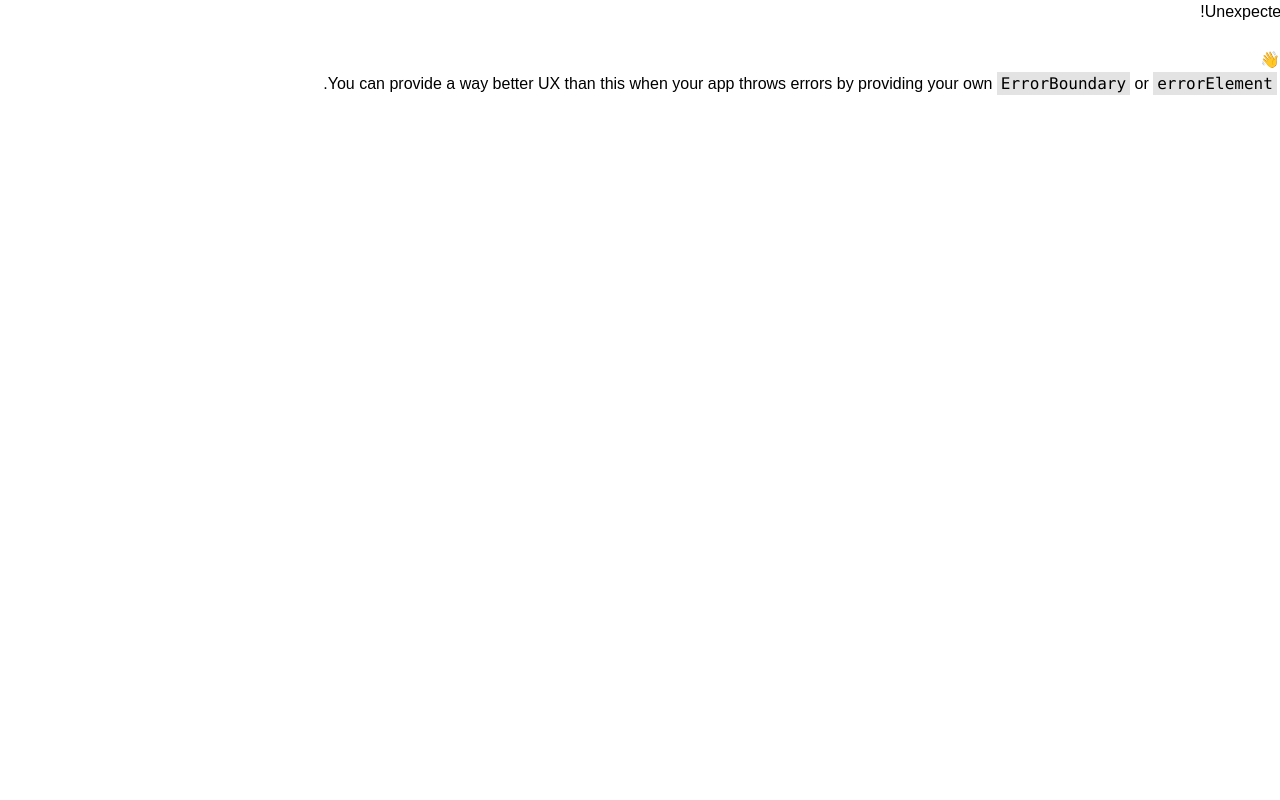
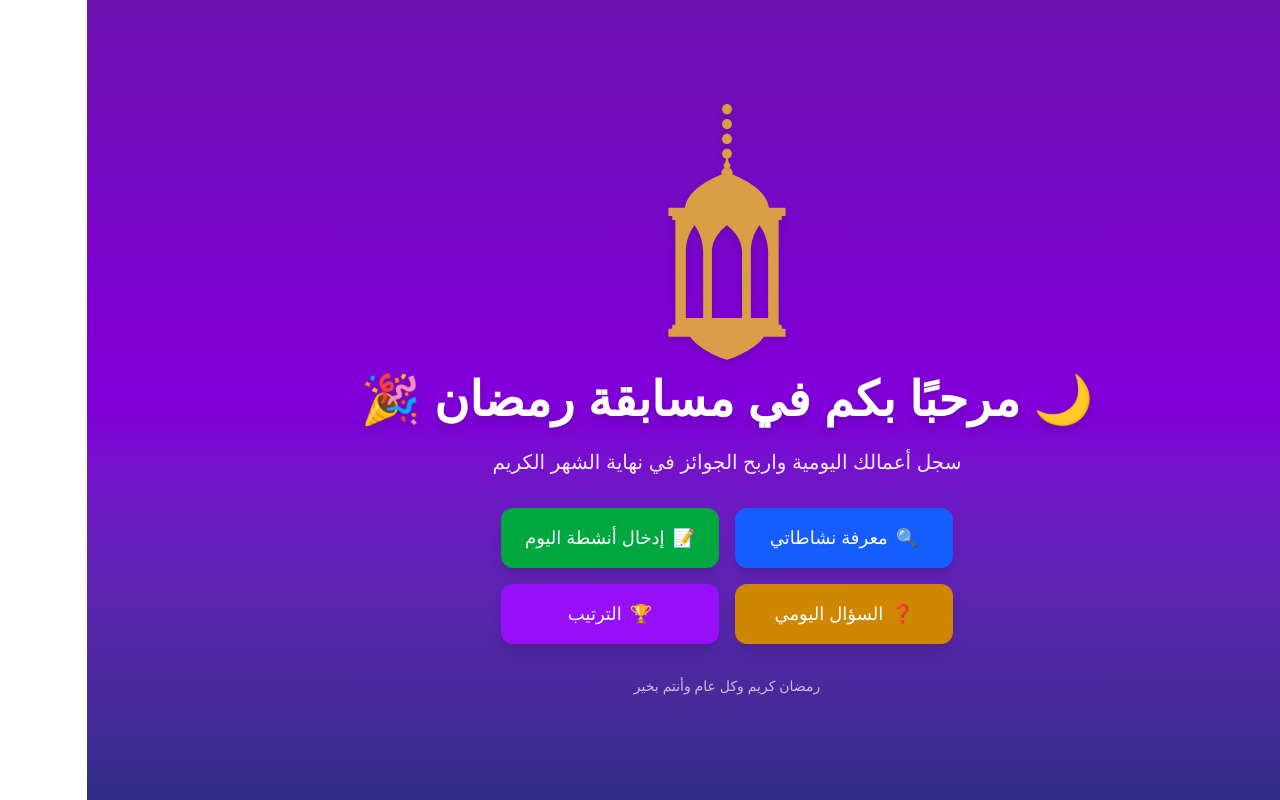
Before and after one commit to AbdelrahmanShams1/Quran_Compition, a React (Vite) app: page /Quran_Compition/routinPage in a window 1280 px wide. Before the commit this address had no page. Built offline with nearby package versions, Linux system fonts and the light colour scheme.

Commit message:
add routing page

```diff
--- a/src/App.jsx
+++ b/src/App.jsx
@@ -11,6 +11,7 @@ import Instructions from "./component/Instructions";
 import Welcome from "./component/welcome";
 import Standing from "./component/Standing";
 import Question from "./component/Question";
+import RoutingPage from "./component/routingPage";
 
 
 const App = () => {
@@ -24,6 +25,8 @@ const App = () => {
         <Route path="Quran_Compition" element={<Welcome />} />
         <Route path="Quran_Compition/standing" element={<Standing/>} />
         <Route path="Quran_Compition/dayly-question" element={<Question/>} />
+        <Route path="Quran_Compition/routinPage" element={<RoutingPage/>} />
+
       </>
     )
   );
--- a/src/component/Home.jsx
+++ b/src/component/Home.jsx
@@ -10,6 +10,7 @@ import {
   FaInfoCircle,
   FaBolt,
   FaQuestionCircle,
+  FaArrowLeft
 } from "react-icons/fa";
 import { Link } from "react-router-dom";
 import { db } from "../firebase";
@@ -229,7 +230,14 @@ const Home = () => {
   console.log(visitPatientRef.current?.checked);
   return (
     <div className="min-h-screen bg-gradient-to-b from-purple-600 to-indigo-900 py-6 px-4">
+     <Link
+            className="inline-flex mb-1.5 items-center text-white bg-indigo-600 hover:bg-indigo-700 px-3 py-2 rounded-md text-sm transition-all"
+            to={"/Quran_Compition/routinPage"}
+          >
+           العودة إلى الصفحة الرئيسية
+          </Link>
       <div className="max-w-4xl mx-auto bg-white/95 backdrop-blur-sm rounded-lg shadow-lg p-6">
+
         <div className="flex flex-col items-center mb-6 border-b pb-4">
           <FaMoon className="text-yellow-400 w-12 h-12" />
           <h1 className="text-3xl font-bold text-center mt-2 text-indigo-900">
--- a/src/component/Login.jsx
+++ b/src/component/Login.jsx
@@ -32,7 +32,7 @@ const Login = () => {
     if (user) {
 localStorage.setItem("loggedInUser", JSON.stringify(user));
 localStorage.setItem("totalPoints", 0);
-      navigate("/Quran_Compition/home");
+      navigate("/Quran_Compition/routinPage");
     } else {
       setError("إيميل أو كلمة مرور غير صحيحة");
     }
--- a/src/component/Question.jsx
+++ b/src/component/Question.jsx
@@ -1,4 +1,4 @@
-import { useNavigate } from "react-router-dom";
+import { useNavigate , Link } from "react-router-dom";
 import { FaQuestionCircle, FaArrowLeft, FaSave } from "react-icons/fa";
 import { useEffect, useState } from "react";
 import QuestionsData from "../Questions.json";
@@ -99,13 +99,12 @@ const Question = () => {
       {randomQuestion && (
         <div className="min-h-screen bg-gradient-to-b from-purple-600 to-indigo-900 p-4">
           <div className="container mx-auto max-w-4xl">
-            <button
-              onClick={() => navigate(-1)}
-              className="inline-flex items-center text-white bg-indigo-600 hover:bg-indigo-700 px-3 py-2 rounded-md text-sm transition-all"
-            >
-              <FaArrowLeft className="w-3 h-3 ml-1" />
-              العودة إلى الصفحة الرئيسية
-            </button>
+          <Link
+            className="inline-flex mb-1.5 items-center text-white bg-indigo-600 hover:bg-indigo-700 px-3 py-2 rounded-md text-sm transition-all"
+            to={"/Quran_Compition/routinPage"}
+          >
+           العودة إلى الصفحة الرئيسية
+          </Link>
             <div className="bg-white/95 backdrop-blur-sm transform transition-all duration-300 hover:shadow-xl p-6 rounded-lg mt-4">
               <div className="text-2xl text-center flex items-center justify-center gap-2 font-bold text-indigo-900">
                 <FaQuestionCircle className="w-6 h-6 text-blue-500" />
--- a/src/component/Standing.jsx
+++ b/src/component/Standing.jsx
@@ -1,5 +1,6 @@
-import { FaTrophy, FaCrown } from "react-icons/fa";
+import { FaTrophy, FaCrown ,FaArrowLeft} from "react-icons/fa";
 import { useEffect, useState } from "react";
+import { Link } from "react-router-dom";
 import { db } from "../firebase";
 import { collection, getDocs } from "firebase/firestore";
 
@@ -36,7 +37,13 @@ const Standing = () => {
   }, []);
 
   return (
-    <div className="min-h-screen bg-gradient-to-b from-purple-600 to-indigo-900 flex items-center justify-center p-4">
+    <div className="min-h-screen bg-gradient-to-b from-purple-600 to-indigo-900 flex flex-col items-center justify-center p-4">
+     <Link
+            className="inline-flex mb-1.5 items-center text-white bg-indigo-600 hover:bg-indigo-700 px-3 py-2 rounded-md text-sm transition-all"
+            to={"/Quran_Compition/routinPage"}
+          >
+           العودة إلى الصفحة الرئيسية
+          </Link>
       <div className="w-full max-w-md bg-white/95 backdrop-blur-sm rounded-lg shadow-lg p-6">
 
         <div className="text-2xl text-center flex items-center justify-center gap-2 font-bold text-indigo-700">
--- /dev/null
+++ b/src/component/routingPage.jsx
@@ -0,0 +1,66 @@
+import { Link } from "react-router-dom";
+import fanous from "../assets/fanous.svg";
+
+const RoutingPage = () => {
+  return (
+    <div className="flex flex-col items-center justify-center min-h-screen bg-gradient-to-b from-purple-800 via-purple-700 to-indigo-900 text-center p-4">
+
+        <div className="text-yellow-400 animate-pulse">
+          <img
+            src={fanous}
+            alt="فانوس رمضان"
+            className="sm:size-64 size-52 mx-auto mb-4 drop-shadow-lg"
+          />
+        </div>
+
+        <h1 className="text-2xl sm:text-5xl font-bold text-white drop-shadow-lg mb-4">
+          🌙 مرحبًا بكم في مسابقة رمضان 🎉
+        </h1>
+
+        <p className="text-lg sm:text-xl text-white/90 mt-2 mb-8">
+          سجل أعمالك اليومية واربح الجوائز في نهاية الشهر الكريم
+        </p>
+
+        <div className="grid grid-cols-1 sm:grid-cols-2 gap-4 max-w-2xl mx-auto">
+          <Link
+            className="px-6 py-4 text-lg bg-blue-600 text-white rounded-xl shadow-lg hover:bg-blue-700 transition transform hover:scale-105 flex items-center justify-center"
+            to={"/Quran_Compition/"}
+          >
+            <span className="ml-2">🔍</span>
+            معرفة نشاطاتي
+          </Link>
+
+          <Link
+            className="px-6 py-4 text-lg bg-green-600 text-white rounded-xl shadow-lg hover:bg-green-700 transition transform hover:scale-105 flex items-center justify-center"
+            to={"/Quran_Compition/home"}
+          >
+            <span className="ml-2">📝</span>
+            إدخال أنشطة اليوم
+          </Link>
+
+          <Link
+            className="px-6 py-4 text-lg bg-yellow-600 text-white rounded-xl shadow-lg hover:bg-yellow-700 transition transform hover:scale-105 flex items-center justify-center"
+            to={"/Quran_Compition/dayly-question"}
+          >
+            <span className="ml-2">❓</span>
+            السؤال اليومي
+          </Link>
+
+          <Link
+            className="px-6 py-4 text-lg bg-purple-600 text-white rounded-xl shadow-lg hover:bg-purple-700 transition transform hover:scale-105 flex items-center justify-center"
+            to={"/Quran_Compition/standing"}
+          >
+            <span className="ml-2">🏆</span>
+            الترتيب
+          </Link>
+        </div>
+
+        <p className="text-white/70 mt-8 text-sm">
+          رمضان كريم وكل عام وأنتم بخير
+        </p>
+
+    </div>
+  );
+};
+
+export default RoutingPage;
```
